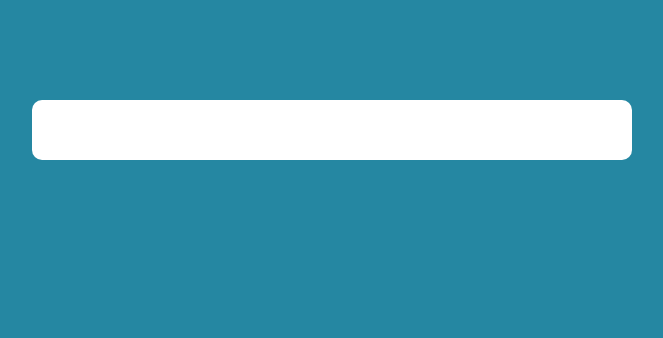
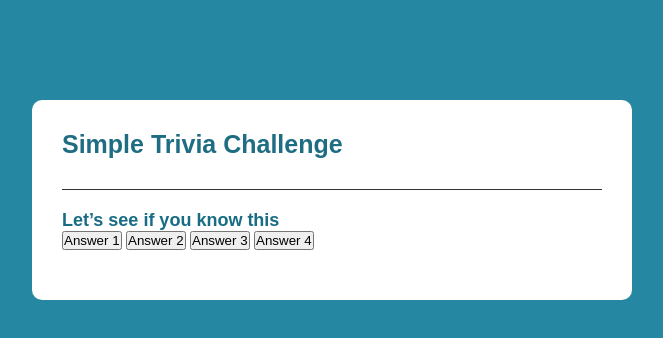
Before and after one commit to ayesha-quazi/Quiz-App, a plain HTML site: page index.html in a window 1280 px wide. Shown: the whole page, without its empty margins (308-971 px from the left). Drawn offline with Linux system fonts and the light colour scheme.

Commit message:
quiz code added

```diff
--- a/index.html
+++ b/index.html
@@ -9,7 +9,20 @@
 <body>
 
     <div class="app">
+        <h1>Simple Trivia Challenge</h1>
 
+        <div class="quiz">
+            <h2 id="question">
+                Let’s see if you know this
+            </h2>
+
+            <div id="ans-buttons">
+                <button class="btn">Answer 1</button>
+                <button class="btn">Answer 2</button>
+                <button class="btn">Answer 3</button>
+                <button class="btn">Answer 4</button>
+            </div>
+        </div>
     </div>
 
 
```
